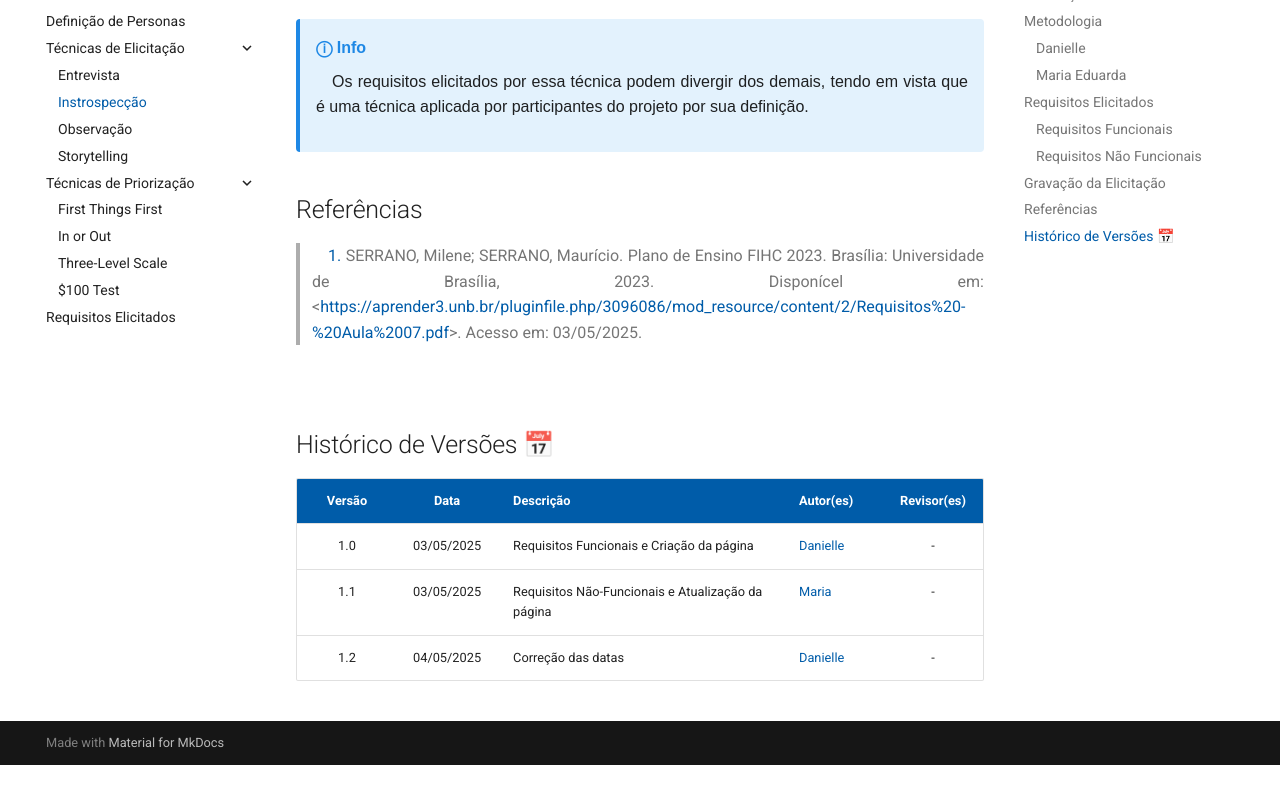
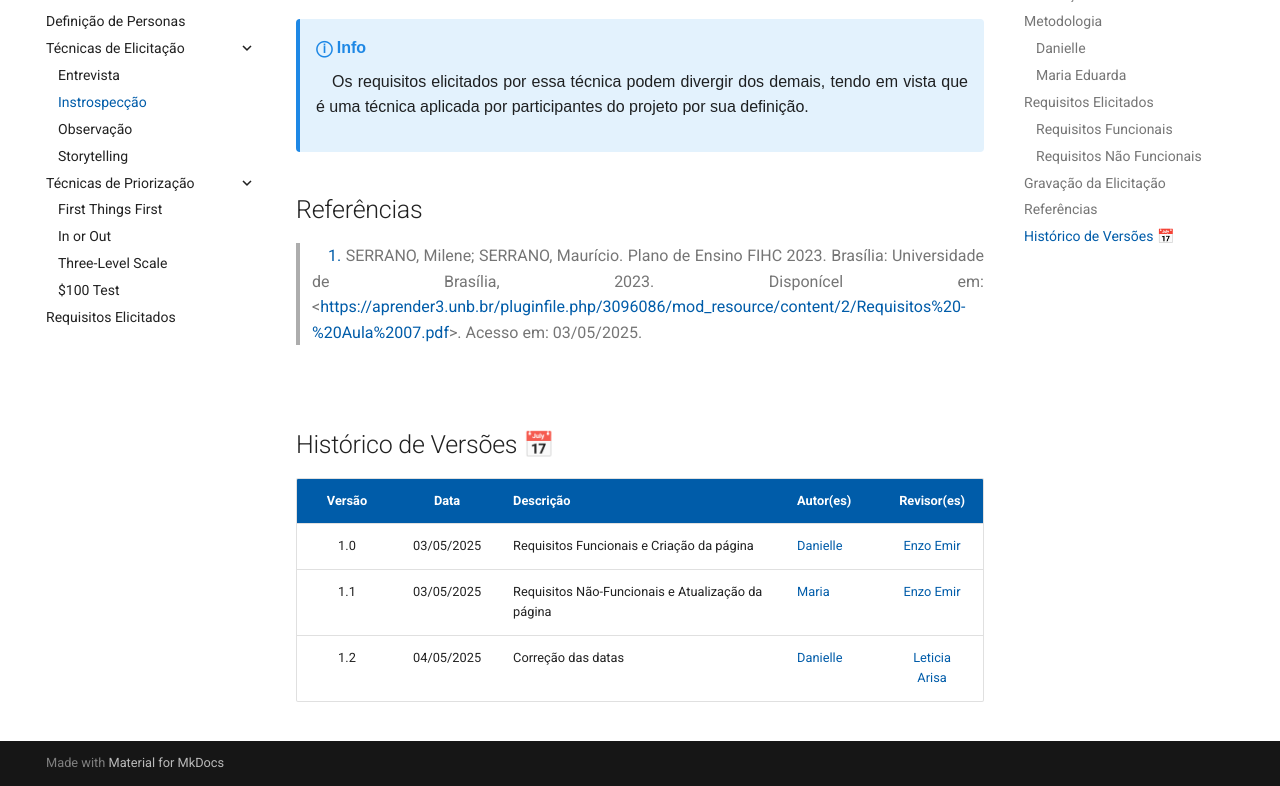
Before and after one commit to eduardodpms/REQ-FGTS, an MkDocs documentation site: the page built from docs/Elicitacao/Tecnicas-de-Elicitacao/Introspeccao.md, in a window 1280 px wide and 900 px high, scrolled down 5007 px, cut to the strip 114-900 px from the top of the window. Built offline with MkDocs 1.6.1 and Material for MkDocs 9.7.7, drawn with Linux system fonts in a browser that asks for light colours; comment, search, counter and statistics services are not loaded; before the commit the page ends 5886 px from its top, so only the background shows below that.

Commit message:
update: atualização dos links dos revisores

```diff
--- a/docs/Elicitacao/Tecnicas-de-Elicitacao/Introspeccao.md
+++ b/docs/Elicitacao/Tecnicas-de-Elicitacao/Introspeccao.md
@@ -179,6 +179,6 @@ A seguir, as Tabelas 3 e 4 descrevem os requisitos elicitados, incluindo tanto o
 
 | Versão | Data       | Descrição                                           | Autor(es)      | Revisor(es) |
 |:------:|:----------:|:----------------------------------------------------|:---------------|:-----------:|
-|  1.0   | 03/05/2025 | Requisitos Funcionais e Criação da página           | [Danielle](https://github.com/danielle-soaress)      | -           |
-|  1.1   | 03/05/2025 | Requisitos Não-Funcionais e Atualização da página   | [Maria](https://github.com/dudaa28)  | -           |
-|  1.2   | 04/05/2025 | Correção das datas   | [Danielle](https://github.com/danielle-soaress)  | -           |
+|  1.0   | 03/05/2025 | Requisitos Funcionais e Criação da página           | [Danielle](https://github.com/danielle-soaress)      | [Enzo Emir](https://github.com/EnzoEmir)           |
+|  1.1   | 03/05/2025 | Requisitos Não-Funcionais e Atualização da página   | [Maria](https://github.com/dudaa28)  | [Enzo Emir](https://github.com/EnzoEmir)           |
+|  1.2   | 04/05/2025 | Correção das datas   | [Danielle](https://github.com/danielle-soaress)  | [Leticia Arisa](https://github.com/Leticia-Arisa-K-Higa)           |
```
Also changed, not shown: docs/Elicitacao/Tecnicas-de-Elicitacao/Entrevista.md (+1 -1 lines), docs/Entregas/Entrega-2.md (+1 -1 lines).
